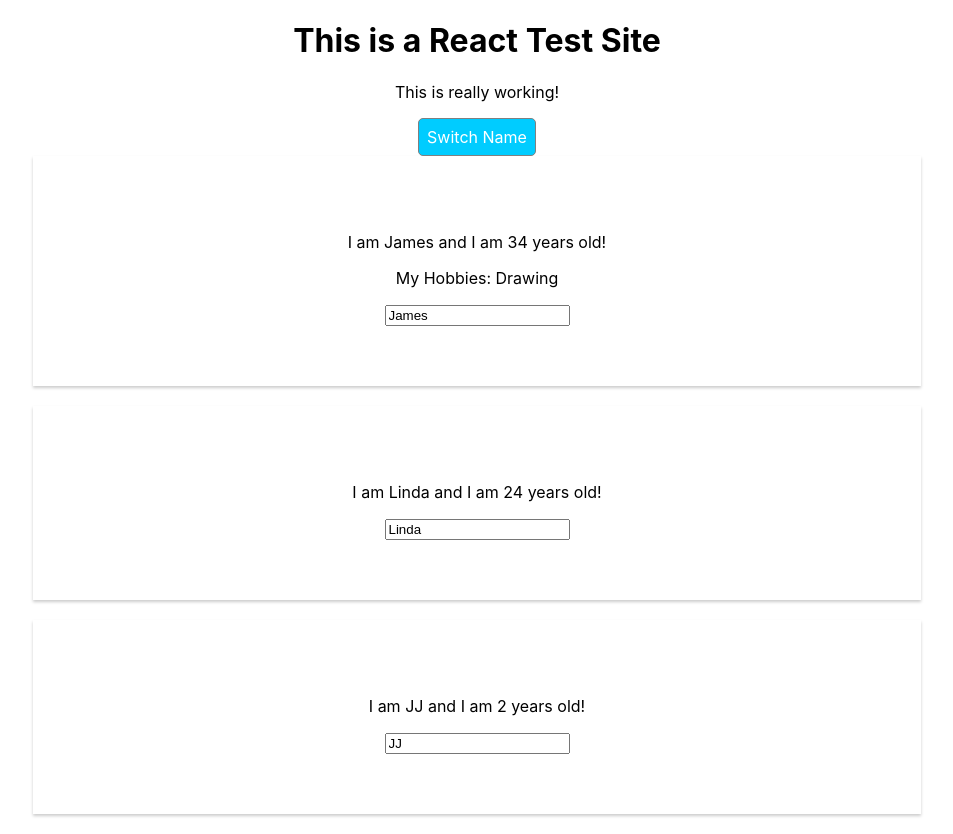
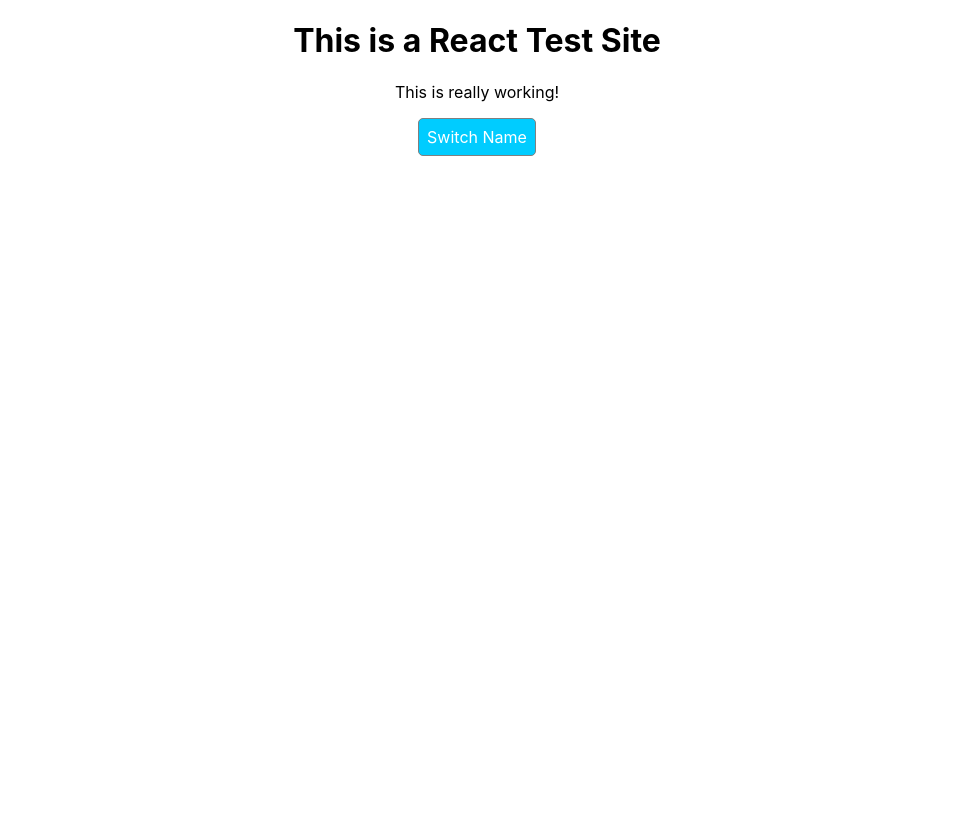
Before and after one commit to jamesdesigns/react-test, a React (Create React App) app: page / in a window 1280 px wide. Shown: the whole page, without its empty margins (163-1116 px from the left). After the commit the page ends 800 px from the top, so only its background shows below. Built offline with nearby package versions, Linux system fonts and the light colour scheme.

Commit message:
Fix the App.js to a class component

```diff
--- a/src/App.js
+++ b/src/App.js
@@ -1,44 +1,47 @@
 // import React from 'react';
-import React, { useState } from 'react';
+import React, { Component } from 'react';
 import './App.css';
 import Person from './Person/Person';
 
 
-const App = props => {
-  const [ personsState, setPersonsState ] = useState({
+class App extends Component {
+  state = {
     persons: [
       { name: 'James', age: 34},
       { name: 'Linda', age: 24},
       { name: 'JJ', age: 2}
-    ]
-  });
+    ],
+    otherState: 'some other value',
+    showPersons: false
+  };
 
-  useState('some other value');
+  // useState('some other value');
 
-  const [otherState, setOtherState] = useState('some other value');
-  console.log(personsState, otherState);
+  // const [otherState, setOtherState] = useState('some other value');
+  // console.log(personsState, otherState);
 
-  const switchNameHandler = (newName) => {
+ switchNameHandler = (newName) => {
     // console.log('Was clicked!');
-    setPersonsState( {
+    this.setState( {
       persons: [
         { name: newName, age: 34 },
         { name: 'Linda', age: 24 },
         { name: 'JJ', age: 1 }
       ]
-    });
-  };
+    })
+  }
 
-  const nameChangedHandler = (event) => {
-    setPersonsState( {
+  nameChangedHandler = (event) => {
+    this.setState( {
       persons: [
         { name: event.target.value, age: 34 },
         { name: 'Linda', age: 24 },
         { name: 'JJ', age: 2}
       ]
-    });
-  };
+    })
+  }
 
+  render () {
   const style = {
     backgroundColor: '#00ccff',
     font: 'inherit',
@@ -49,6 +52,11 @@
     cursor: 'pointer'
   };
 
+  const togglePersonsHandler = () => {
+    const doesShow = this.state.showPersons;
+    this.setState({showPersons: !doesShow});
+  };
+
 
   return (
     <div className="App">
@@ -56,21 +64,25 @@
       <p>This is really working!</p>
       <button
       style={style}
-      onClick={() => switchNameHandler('James!!')}>Switch Name</button>
-
-      <Person
-      name={personsState.persons[0].name}
-      age={personsState.persons[0].age}
-      click={switchNameHandler.bind(this, 'James!')}
-      changed={nameChangedHandler} >My Hobbies: Drawing</Person>
-      <Person
-      name={personsState.persons[1].name}
-      age={personsState.persons[1].age} />
-      <Person
-      name={personsState.persons[2].name}
-      age={personsState.persons[2].age} />
+      onClick={this.togglePersonsHandler}>Switch Name</button>
+    {
+      this.state.showPersons === true ?
+    <div>
+        <Person
+          name={this.state.personsState.persons[0].name}
+          age={this.state.personsState.persons[0].age}
+          click={this.switchNameHandler.bind(this, 'James!')}
+          changed={this.nameChangedHandler} >My Hobbies: Drawing</Person>
+        <Person
+          name={this.state.personsState.persons[1].name}
+          age={this.state.personsState.persons[1].age} />
+        <Person
+          name={this.state.personsState.persons[2].name}
+          age={this.state.personsState.persons[2].age} />
+      </div> : null
+      }
     </div>
   );
 }
-
+}
 export default App;
```
